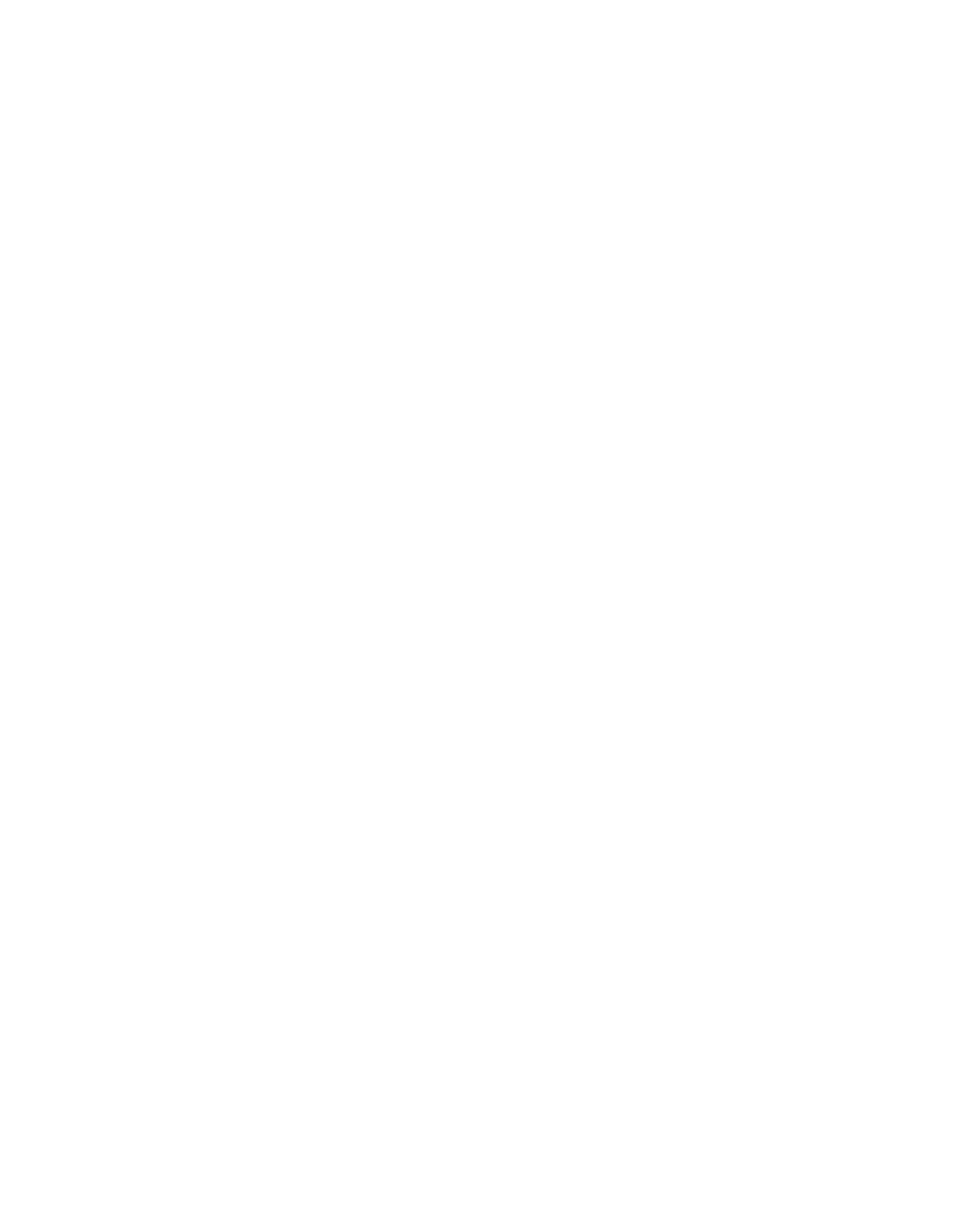
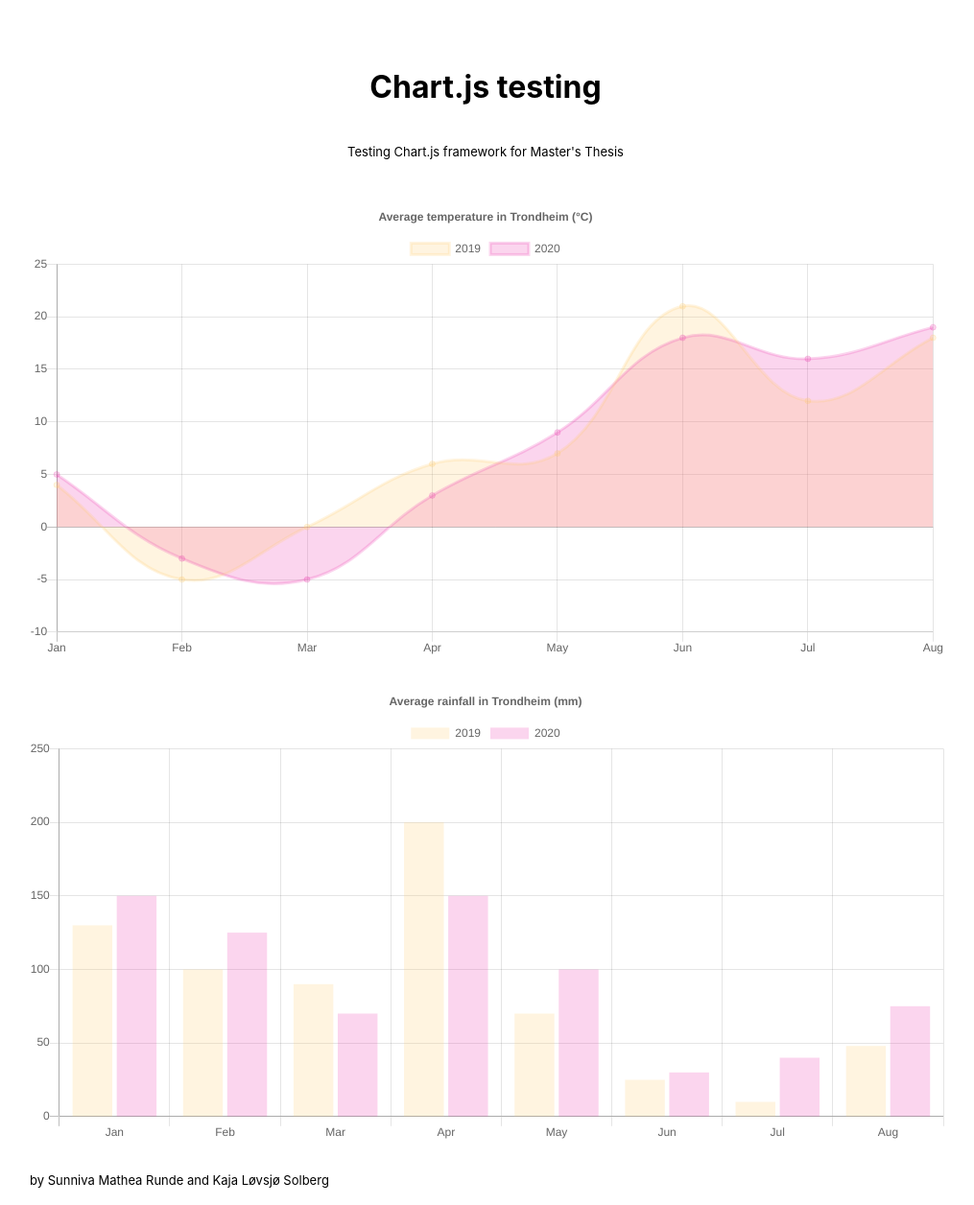
Before and after one commit to sunnivmr/testing-visualization-frameworks, a React (Create React App) app in the folder chartjs/: page / in a window 1280 px wide. Shown: the whole page at 96% size, without its empty margins (134-1149 px from the left). Before the commit the page ends 800 px from the top, so only its background shows below. Built offline with nearby package versions, Linux system fonts and the light colour scheme.

Commit message:
#1 Tried out linechart and barchart in chart.js

```diff
--- a/chartjs/src/App.css
+++ b/chartjs/src/App.css
@@ -1,10 +1,29 @@
 .App {
+  margin: auto;
+  width: 75%;
   text-align: center;
 }
 
 .App-logo {
   height: 40vmin;
   pointer-events: none;
+}
+
+.title {
+  padding: 50px 0 0;
+}
+
+.text {
+  padding: 5px;
+  font-size: small;
+}
+
+.chart > * {
+  margin: 25px 0 10px;
+}
+
+.aligned-left p {
+  text-align: left;
 }
 
 @media (prefers-reduced-motion: no-preference) {
--- a/chartjs/src/App.js
+++ b/chartjs/src/App.js
@@ -1,9 +1,26 @@
 import React from "react";
-import logo from "./logo.svg";
 import "./App.css";
+import LineChart from "./components/LineChart";
+import BarChart from "./components/BarChart";
 
 function App() {
-  return <div className="App"></div>;
+  return (
+    <div className="App">
+      <div className="title">
+        <h1>Chart.js testing</h1>
+      </div>
+      <div className="text">
+        <p>Testing Chart.js framework for Master's Thesis</p>
+      </div>
+      <div className="chart">
+        <LineChart />
+        <BarChart />
+      </div>
+      <div className="text aligned-left">
+        <p>by Sunniva Mathea Runde and Kaja Løvsjø Solberg</p>
+      </div>
+    </div>
+  );
 }
 
 export default App;
--- /dev/null
+++ b/chartjs/src/components/BarChart.js
@@ -0,0 +1,44 @@
+import React from "react";
+import { Bar } from "react-chartjs-2";
+
+/* For testing LineCharts in Chart.js*/
+function BarChart() {
+  const data = {
+    labels: ["Jan", "Feb", "Mar", "Apr", "May", "Jun", "Jul", "Aug"],
+    datasets: [
+      {
+        label: "2019",
+        data: [130, 100, 90, 200, 70, 25, 10, 48],
+        backgroundColor: "rgba(255, 200, 100, 0.2)",
+      },
+      {
+        label: "2020",
+        data: [150, 125, 70, 150, 100, 30, 40, 75],
+        backgroundColor: "rgba(235, 49, 170, 0.2)",
+      },
+    ],
+  };
+
+  const options = {
+    title: { display: true, text: "Average rainfall in Trondheim (mm)" },
+    scales: {
+      yAxes: [
+        {
+          ticks: {
+            min: 0,
+            max: 250,
+            stepSize: 50,
+          },
+        },
+      ],
+    },
+  };
+
+  return (
+    <div>
+      <Bar data={data} options={options}></Bar>
+    </div>
+  );
+}
+
+export default BarChart;
--- /dev/null
+++ b/chartjs/src/components/LineChart.js
@@ -0,0 +1,50 @@
+import React from "react";
+import { Line } from "react-chartjs-2";
+
+/* For testing LineCharts in Chart.js*/
+function LineChart() {
+  const data = {
+    labels: ["Jan", "Feb", "Mar", "Apr", "May", "Jun", "Jul", "Aug"],
+    datasets: [
+      {
+        label: "2019",
+        data: [4, -5, 0, 6, 7, 21, 12, 18],
+        borderColor: ["rgba(255, 200, 100, 0.2)"],
+        backgroundColor: ["rgba(255, 200, 100, 0.2)"],
+        pointBackgroundColor: "rgba(255, 200, 100, 0.2)",
+        pointBorderColor: "rgba(255, 200, 100, 0.2)",
+      },
+      {
+        label: "2020",
+        data: [5, -3, -5, 3, 9, 18, 16, 19],
+        borderColor: ["rgba(235, 49, 170, 0.2)"],
+        backgroundColor: ["rgba(235, 49, 170, 0.2)"],
+        pointBackgroundColor: "rgba(235, 49, 170, 0.2)",
+        pointBorderColor: "rgba(235, 49, 170, 0.2)",
+      },
+    ],
+  };
+
+  const options = {
+    title: { display: true, text: "Average temperature in Trondheim (°C)" },
+    scales: {
+      yAxes: [
+        {
+          ticks: {
+            min: -10,
+            max: 25,
+            stepSize: 5,
+          },
+        },
+      ],
+    },
+  };
+
+  return (
+    <div>
+      <Line data={data} options={options}></Line>
+    </div>
+  );
+}
+
+export default LineChart;
```
Also changed, not shown: chartjs/src/logo.svg (deleted).
